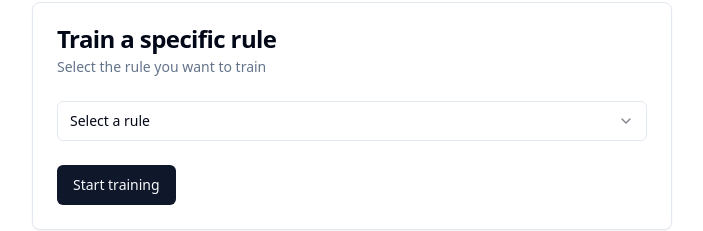
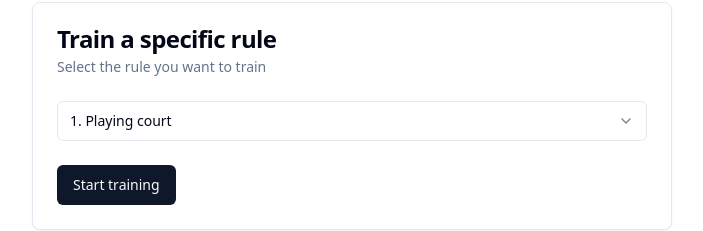
Before and after one commit to NextSap/ihf-rules-test, a Next.js app: page / in a window 1280 px wide. Shown: the part 470-701 px from the top of the page, without its empty margins (288-991 px from the left). Built offline with nearby package versions, Linux system fonts and the light colour scheme.

Commit message:
persisting training rule

```diff
--- a/components/RulesCard.tsx
+++ b/components/RulesCard.tsx
@@ -1,6 +1,6 @@
 "use client"
 
-import React, {useState} from 'react';
+import React, {useEffect, useState} from 'react';
 import {Card, CardContent, CardDescription, CardFooter, CardHeader, CardTitle} from "@/components/ui/card";
 import {Button} from "@/components/ui/button";
 import {
@@ -13,6 +13,9 @@ import {
     SelectValue
 } from "@/components/ui/select";
 import {useRouter} from "next/navigation";
+import {
+    getTrainingRuleLocalStorage, setTrainingRuleLocalStorage
+} from "@/lib/localstorage.utils";
 
 const rules = [
     "1. Playing court",
@@ -42,6 +45,10 @@ const RulesCard = () => {
 
     const [selectedRule, setSelectedRule] = useState<string>("");
 
+    useEffect(() => {
+        setSelectedRule(getTrainingRuleLocalStorage());
+    }, []);
+
     return (
         <Card>
             <CardHeader>
@@ -49,7 +56,7 @@ const RulesCard = () => {
                 <CardDescription>Select the rule you want to train</CardDescription>
             </CardHeader>
             <CardContent className="flex justify-between items-center">
-                <Select onValueChange={(value) => setSelectedRule(value)}>
+                <Select value={selectedRule} onValueChange={(value) => setSelectedRule(value)}>
                     <SelectTrigger className="w-full">
                         <SelectValue placeholder="Select a rule"/>
                     </SelectTrigger>
@@ -67,6 +74,7 @@ const RulesCard = () => {
                 <Button onClick={() => {
                     if(selectedRule === "") return;
                     router.refresh();
+                    setTrainingRuleLocalStorage(selectedRule);
                     router.push(`/train/${selectedRule.split(".")[0]}`);
                 }}>Start training</Button>
             </CardFooter>
```
